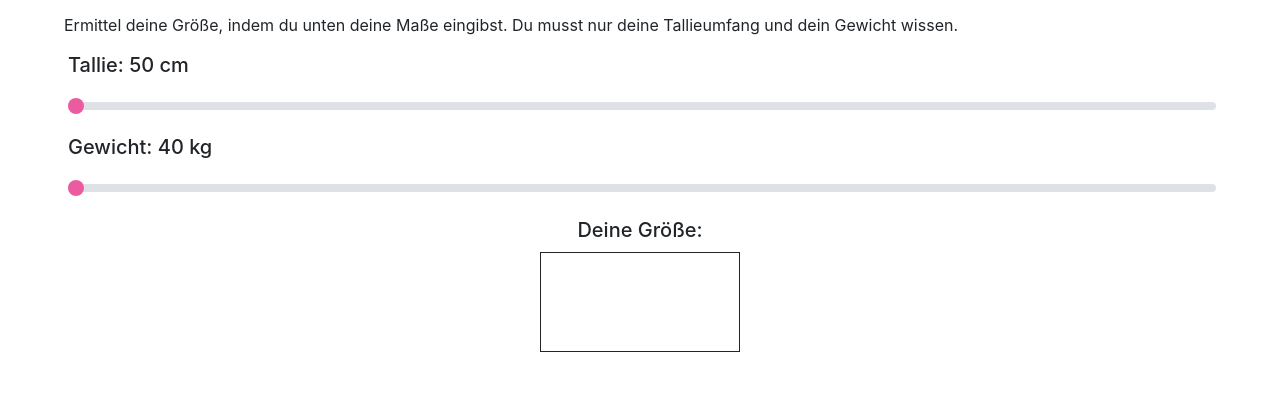
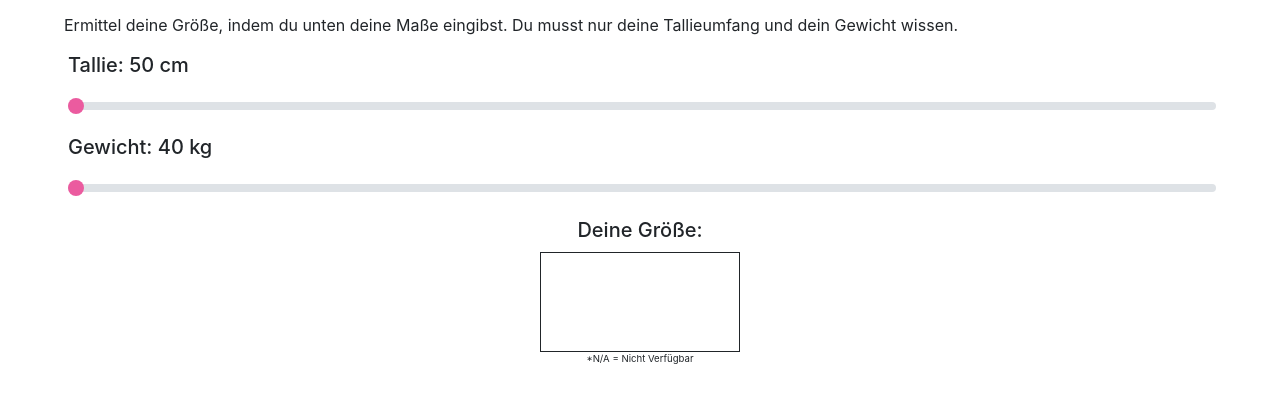
Before and after one commit to gelsas/gelsas.github.io, a plain HTML site: page szchrttallie.html in a window 1280 px wide. Drawn offline with nearby package versions, Linux system fonts and the light colour scheme.

Commit message:
Update szchrttallie.html

```diff
--- a/szchrttallie.html
+++ b/szchrttallie.html
@@ -27,7 +27,7 @@
                     <div class="mt-2 text-center">
                             <h5>Deine Größe:</h5>
 <center style="margin-top: 10px;"><div style="/* margin-top: 12px; */width: 200px;height: 100px;border: 1px solid;font-size: 50px;text-align: center;vertical-align: middle;line-height: 100px;margin: 0 auto;" id="size">&nbsp;</div></center>
-
+<p style="font-size: 0.6rem;">*N/A = Nicht Verfügbar</p>
 
 
 
```
